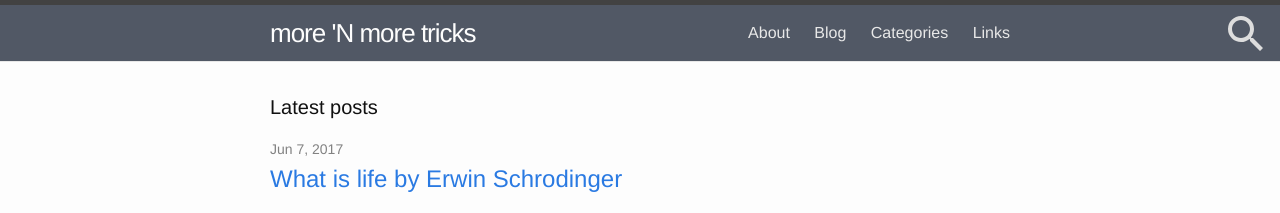
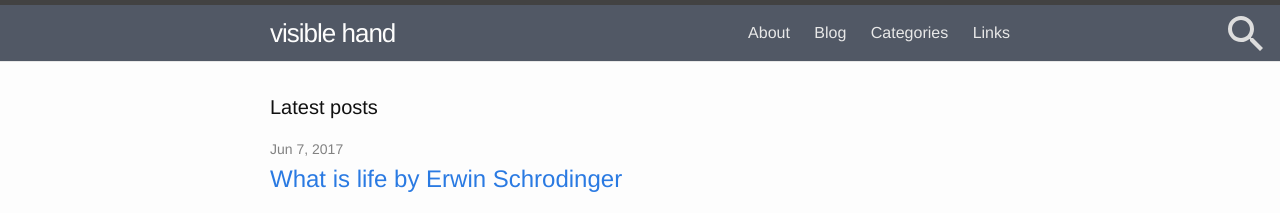
Before and after one commit to nosarthur/nosarthur.github.io, a Jekyll site: the page built from index.html, in a window 1280 px wide. Shown: the top 213 px of the page. Built offline with Jekyll 4.4.1, drawn with Linux system fonts in a browser that asks for light colours.

Commit message:
change title

```diff
--- a/_config.yml
+++ b/_config.yml
@@ -6,7 +6,7 @@
 # 'jekyll serve'. If you change this file, please restart the server process.
 
 # Site settings
-title: more 'N more tricks
+title: visible hand
 email: zhou.dong@gmail.com
 description: > # this means to ignore newlines until "baseurl:"
   A scientist and programmer. Familiar with magnetic resonance imaging, quantum computing, and biophysics. <br>
```
